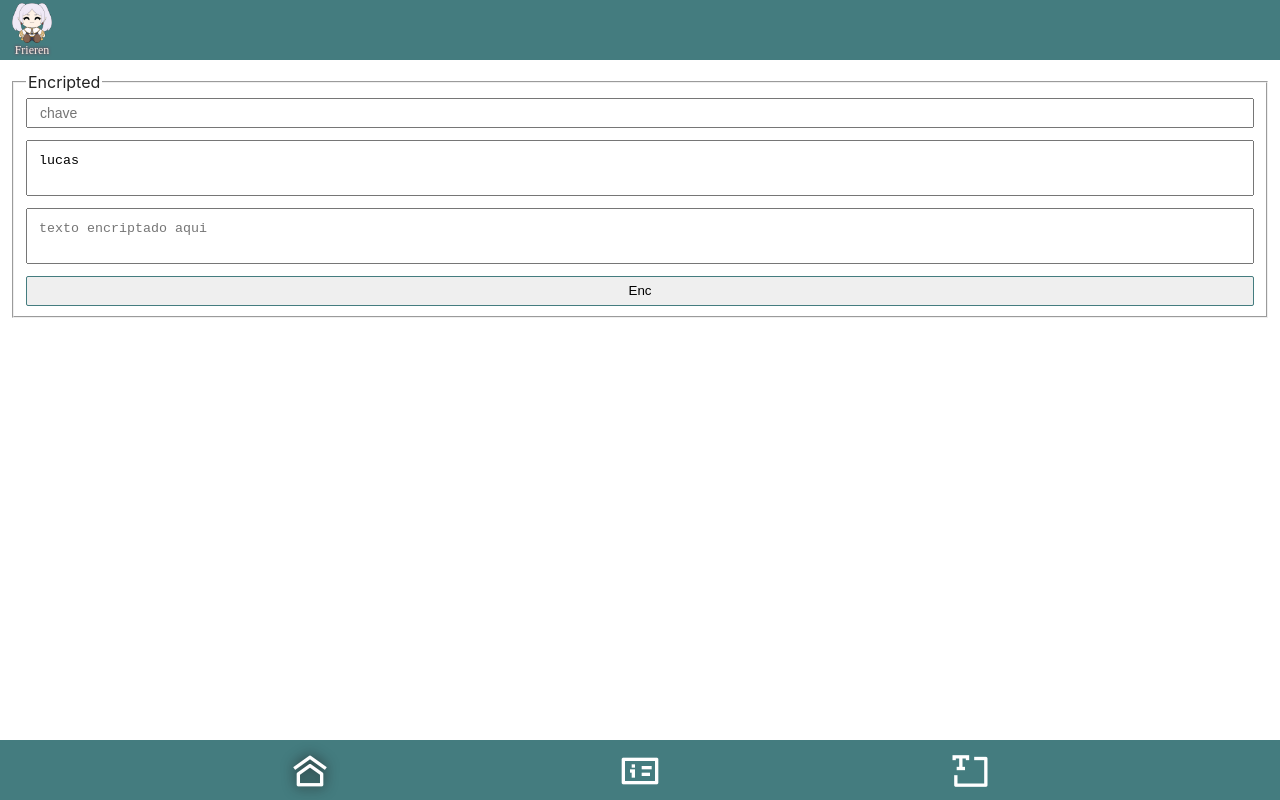
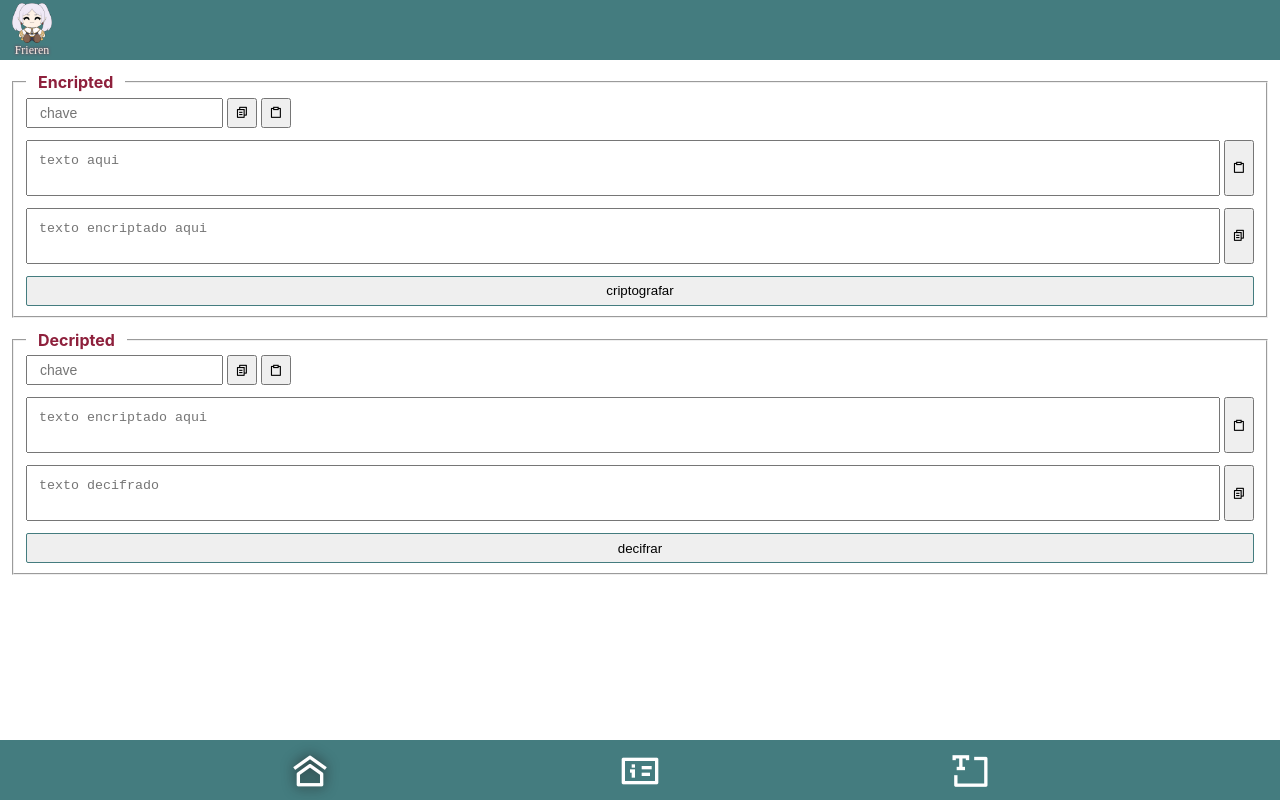
Before and after one commit to theluposki/block-front, a Vue app: page / in a window 1280 px wide. Built offline with nearby package versions, Linux system fonts and the light colour scheme; a web font is replaced by a local one.

Commit message:
encripted

```diff
--- a/src/views/HomeView.vue
+++ b/src/views/HomeView.vue
@@ -2,12 +2,108 @@
 import { ref } from 'vue'
 import { encryptValue, decryptValue } from '../utils/crypto.js'
 
-const key = ref("")
-const text = ref("lucas")
-const encText = ref("")
+const keyEnc = ref("")
+const keyEncMessage = ref("")
+const textEnc = ref("")
+const encriptedText = ref("")
+
+const keyDec = ref("")
+const keyDecMessage = ref("")
+const textDec = ref("")
+const decriptedText = ref("")
 
 const handleEnc = () => {
-  encText.value = encryptValue(encText.value)
+  try {
+    encriptedText.value = encryptValue(textEnc.value, keyEnc.value)
+  } catch (error) {
+    console.log("Erro ao encriptar.")
+  }
+}
+
+const handleDec = () => {
+  try {
+    decriptedText.value = decryptValue(textDec.value, keyDec.value)
+  } catch (error) {
+    console.log("Erro ao decriptar")
+  }
+}
+
+let timeoutRef;
+
+const setMessage = (message, ref) => {
+  clearTimeout(timeoutRef);
+  ref.value = message
+  timeoutRef = setTimeout(() => ref.value = "", 2000)
+}
+
+const copyKeyEnc = async () => {
+  try {
+    await navigator.clipboard.writeText(keyEnc.value);
+    setMessage("chave copiado!", keyEncMessage)
+  } catch (err) {
+    console.error("Erro ao copiar:", err);
+  }
+}
+
+const copyKeyDec = async () => {
+  try {
+    await navigator.clipboard.writeText(keyDec.value);
+    setMessage("chave copiado!", keyDecMessage)
+  } catch (err) {
+    console.error("Erro ao copiar:", err);
+  }
+}
+
+const pasteKeyDec = async () => {
+  try {
+    keyDec.value = await navigator.clipboard.readText();
+    setMessage("chave passada.", keyDecMessage)
+  } catch (err) {
+    console.error("Erro ao colar:", err);
+  }
+}
+
+const pasteKeyEnc = async () => {
+  try {
+    keyEnc.value = await navigator.clipboard.readText();
+    setMessage("chave passada.", keyEncMessage)
+  } catch (err) {
+    console.error("Erro ao colar:", err);
+  }
+}
+
+const copyEncriptedText = async () => {
+  try {
+    await navigator.clipboard.writeText(encriptedText.value);
+    alert("Texto copiado!");
+  } catch (err) {
+    console.error("Erro ao copiar:", err);
+  }
+}
+
+const pasteTextEnc = async () => {
+  try {
+    textEnc.value = await navigator.clipboard.readText();
+  } catch (err) {
+    console.error("Erro ao colar:", err);
+  }
+}
+
+const copyDecriptedText = async () => {
+  try {
+    await navigator.clipboard.writeText(decriptedText.value);
+    alert("Texto copiado!");
+  } catch (err) {
+    console.error("Erro ao copiar:", err);
+  }
+}
+
+const pasteTextDec = async () => {
+  try {
+    textDec.value = await navigator.clipboard.readText();
+  } catch (err) {
+    console.error("Erro ao colar:", err);
+  }
 }
 </script>
 
@@ -16,10 +112,60 @@ const handleEnc = () => {
     <div class="container">
       <fieldset>
         <legend>Encripted</legend>
-        <input type="text" class="input" placeholder="chave">
-        <textarea class="textarea" v-model="text" placeholder="texto aqui"></textarea>
-        <textarea class="textarea" v-model="encText" placeholder="texto encriptado aqui"></textarea>
-        <button class="btn" @click="handleEnc">Enc</button>
+        <div class="group">
+          <input type="text" v-model="keyEnc" class="input" placeholder="chave">
+          <button class="btn-group" @click="copyKeyEnc">
+            <i class="ri-file-copy-2-line"></i>
+          </button>
+          <button class="btn-group" @click="pasteKeyEnc">
+            <i class="ri-clipboard-line"></i>
+          </button>
+          <span>{{ keyEncMessage }}</span>
+        </div>
+        <div class="group">
+          <textarea class="textarea textEnc" v-model="textEnc" placeholder="texto aqui"></textarea>
+          <button class="btn-group" @click="pasteTextEnc">
+            <i class="ri-clipboard-line"></i>
+          </button>
+        </div>
+        <div class="group">
+          <textarea class="textarea" v-model="encriptedText" placeholder="texto encriptado aqui"></textarea>
+          <button class="btn-group" @click="copyEncriptedText">
+            <i class="ri-file-copy-2-line"></i>
+          </button>
+        </div>
+        <div class="group">
+          <button class="btn" @click="handleEnc">criptografar</button>
+        </div>
+      </fieldset>
+
+      <fieldset>
+        <legend>Decripted</legend>
+        <div class="group">
+          <input type="text" v-model="keyDec" class="input" placeholder="chave">
+          <button class="btn-group" @click="copyKeyDec">
+            <i class="ri-file-copy-2-line"></i>
+          </button>
+          <button class="btn-group" @click="pasteKeyDec">
+            <i class="ri-clipboard-line"></i>
+          </button>
+          <span>{{ keyDecMessage }}</span>
+        </div>
+        <div class="group">
+          <textarea class="textarea" v-model="textDec" placeholder="texto encriptado aqui"></textarea>
+          <button class="btn-group" @click="pasteTextDec">
+            <i class="ri-clipboard-line"></i>
+          </button>
+        </div>
+        <div class="group">
+          <textarea class="textarea" v-model="decriptedText" placeholder="texto decifrado"></textarea>
+          <button class="btn-group" @click="copyDecriptedText">
+            <i class="ri-file-copy-2-line"></i>
+          </button>
+        </div>
+        <div class="group">
+          <button class="btn" @click="handleDec">decifrar</button>
+        </div>
       </fieldset>
     </div>
   </div>
@@ -37,10 +183,44 @@ fieldset {
   display: flex;
   flex-direction: column;
   gap: var(--p);
+
+  & legend {
+    color: var(--p-4);
+    font-weight: bold;
+    padding: 0 var(--p);
+  }
 }
 
 .textarea {
+  position: relative;
   resize: none;
   padding: var(--p);
 }
+
+.group {
+  display: flex;
+  gap: 4px;
+
+  & button {
+    flex: 1;
+  }
+
+  & textarea {
+    flex: 1;
+  }
+
+  & span {
+    font-size: 10px;
+    padding: 0 0 0 var(--p);
+    align-self: center;
+    color: var(--p-3);
+    font-weight: bold;
+  }
+}
+
+.btn-group {
+  --w_btn-group: 30px;
+
+  max-width: var(--w_btn-group);
+}
 </style>
```
